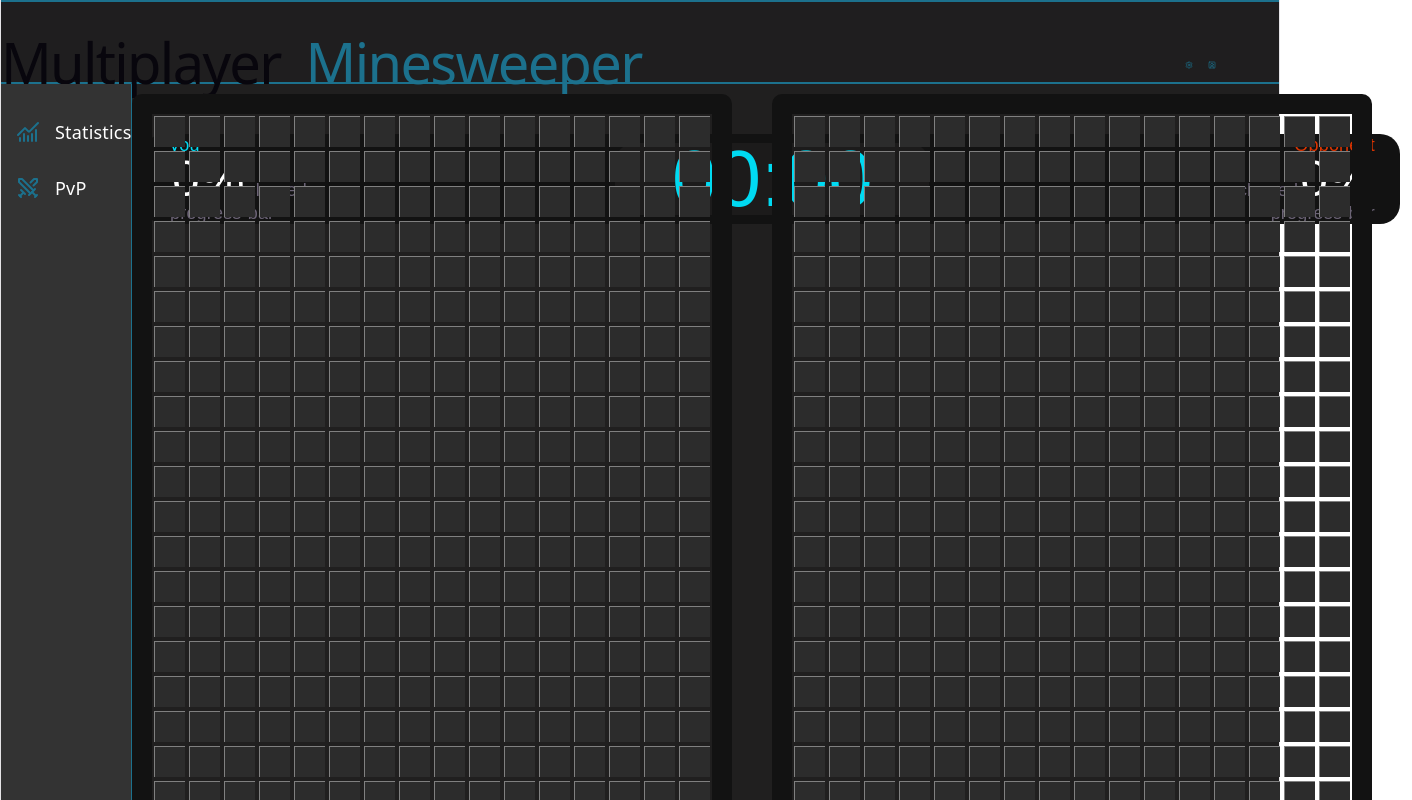
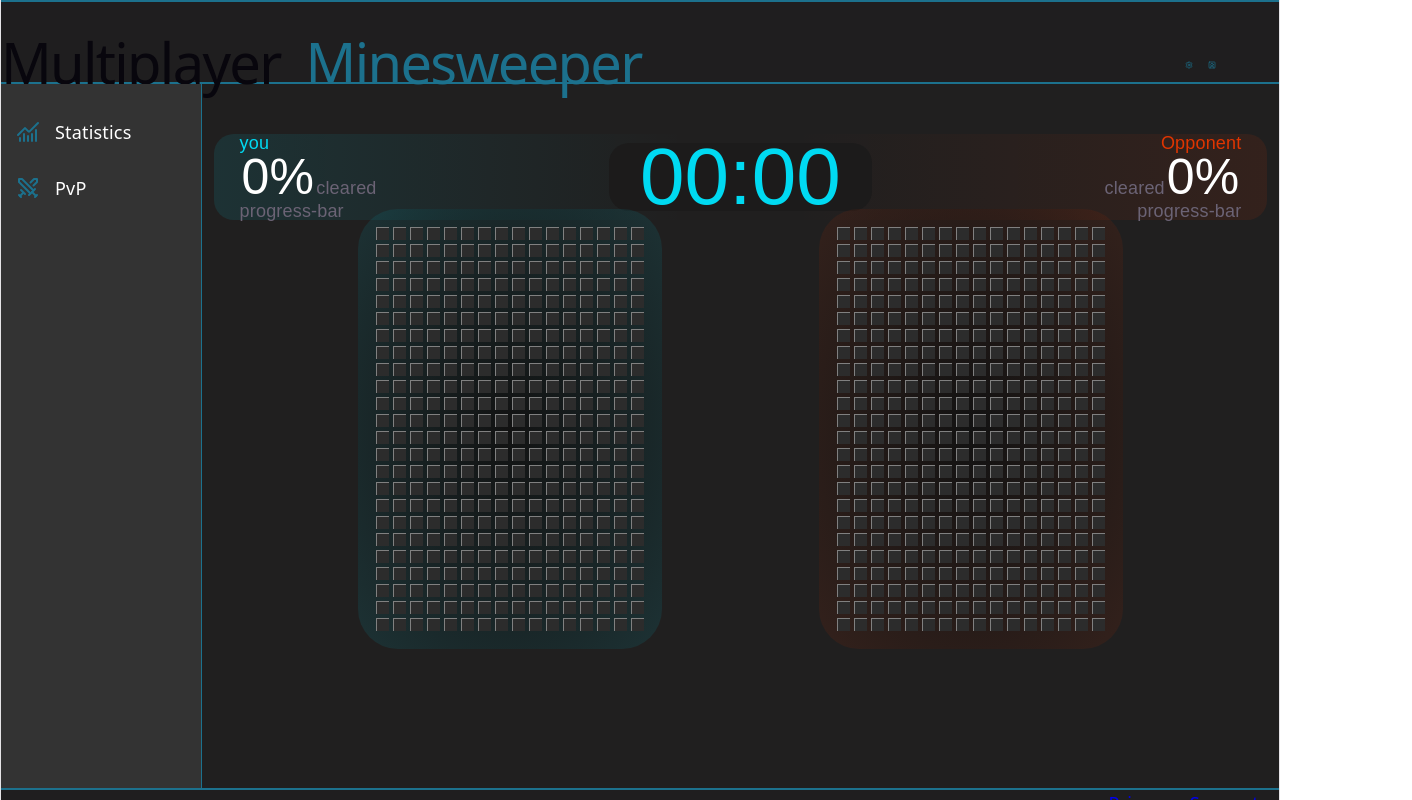
Before and after one commit to SamvelHov02/MultiplayerMinesweeper, a React (Vite) app in the folder client/: page / in a window 1280 px wide. Shown: the top 800 px of the page, 1412 px wide, since content can reach past the window. Built offline with nearby package versions, Linux system fonts and the light colour scheme.

Commit message:
PvP done

```diff
--- a/client/src/Board.jsx
+++ b/client/src/Board.jsx
@@ -1,4 +1,5 @@
 import Cell from './Cell';
+import './Cell.css';
 
 function Board({rows, cols}) {
   // Generate the cell array
@@ -7,7 +8,7 @@ function Board({rows, cols}) {
   );
 
   return (
-    <div className="minesweeper-board" style={{border : '20px solid #121212', borderRadius : '10px'}}>
+      <div className="minesweeper-board">
         {grid.map((row, rowIndex) =>
           <div key={rowIndex} className="board-row" style={{display: 'flex'}}>
             {row.map((_, colIndex) =>
--- /dev/null
+++ b/client/src/Cell.css
@@ -0,0 +1,15 @@
+.board-row div{
+  width : min(1.5vw, 1.5vh);
+  height : min(1.5vw, 1.5vh);
+  border-top : 1px solid gray;
+  border-left : 1px solid gray;
+  background-color : rgb(44, 44, 44);
+  margin : 2px;
+}
+
+.minesweeper-board-main{
+  display : flex;
+  align-items: center;
+  justify-content : center;
+  padding : min(5vw, 5vh);
+}
--- a/client/src/Cell.jsx
+++ b/client/src/Cell.jsx
@@ -1,15 +1,6 @@
 function Cell() {
   return (
-   <div style={
-      {
-        width: '30px',
-        height: '30px',
-        borderTop : '1px solid gray',
-        borderLeft : '1px solid gray',
-        backgroundColor: 'rgb(44 44 44)',
-        margin : '2px'
-      }
-    }></div>
+   <div></div>
   );
 }
 
--- a/client/src/Game.css
+++ b/client/src/Game.css
@@ -39,7 +39,3 @@
     margin-right : 1vh;
     border-radius : 15px
 }
-
-.minesweeper-board{
-    margin-right : 5vh
-}
--- a/client/src/Pvp.css
+++ b/client/src/Pvp.css
@@ -6,8 +6,7 @@
 }
 
 .head-to-head.stats {
-  background-color : #121212;
-  height : 7cqw;
+  background : linear-gradient(to right, rgba(0, 218, 242, 0.1) 0%, transparent 45%, transparent 55%, rgba(224, 53, 0, 0.1) 100%);
   align-content : center;
   margin-left : 1.5vh;
   margin-right : 1.5vh;
@@ -59,4 +58,17 @@
   flex-direction : row;
   height : 80%;
   align-items : center;
+  justify-content: space-evenly;
 }
+
+.own-board-wrapper{
+  padding : min(2vw, 2vh);
+  background : radial-gradient(ellipse at center, #121212 0%, rgba(0, 218, 242, 0.1) 100%);
+  border-radius: 40px;
+}
+
+.opponent-board-wrapper{
+  padding : min(2vw, 2vh);
+  background : radial-gradient(ellipse at center, #121212 0%, rgba(224, 53, 0, 0.1) 100%);
+  border-radius: 40px;
+}
--- a/client/src/Pvp.jsx
+++ b/client/src/Pvp.jsx
@@ -32,8 +32,12 @@ function Pvp() {
                     </div>
                 </div>
                 <div className='pvp-boards'>
-                    <Board rows={24} cols={16}/>
-                    <Board rows={24} cols={16}/>
+                    <div className='own-board-wrapper'>
+                        <Board rows={24} cols={16}/>
+                    </div>
+                    <div className='opponent-board-wrapper'>
+                        <Board rows={24} cols={16}/>
+                    </div>
                 </div>
                 </main>
             </div>
```
Lines whose indentation alone changed are shown as unchanged.
